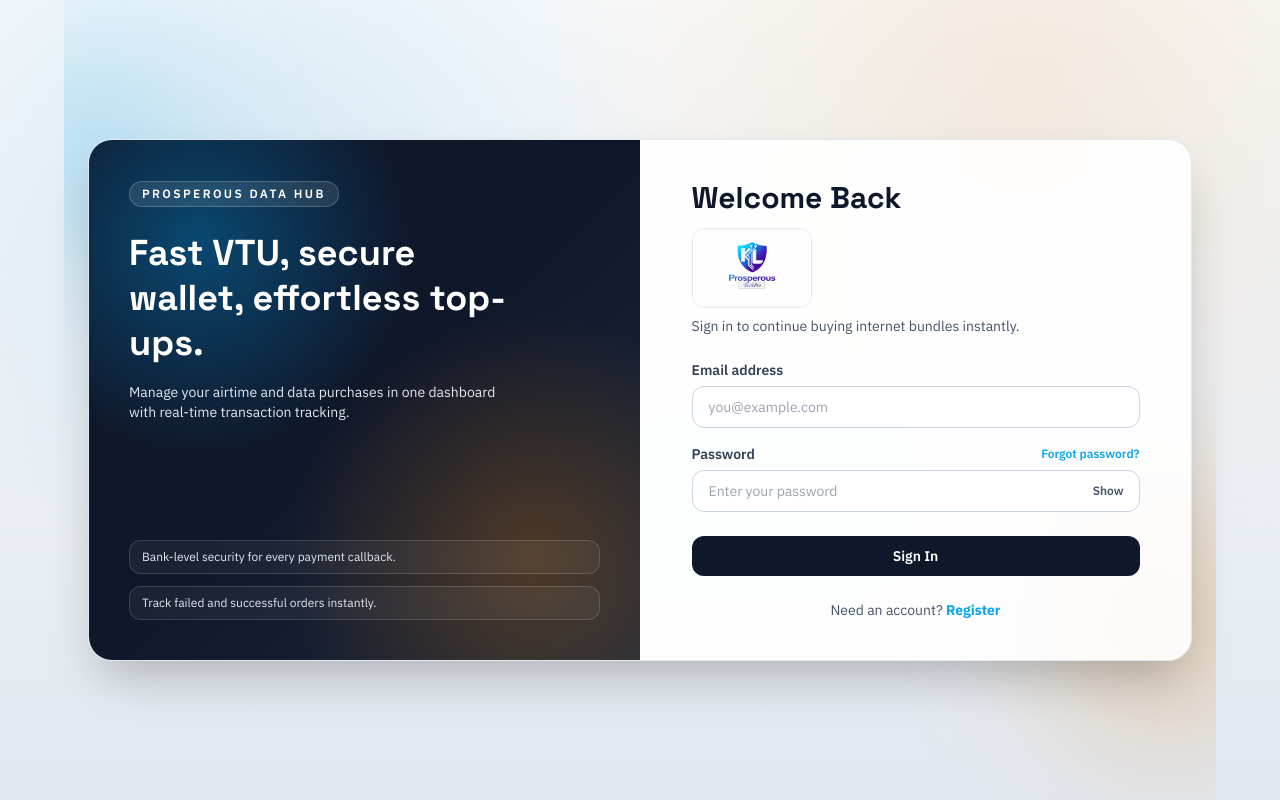
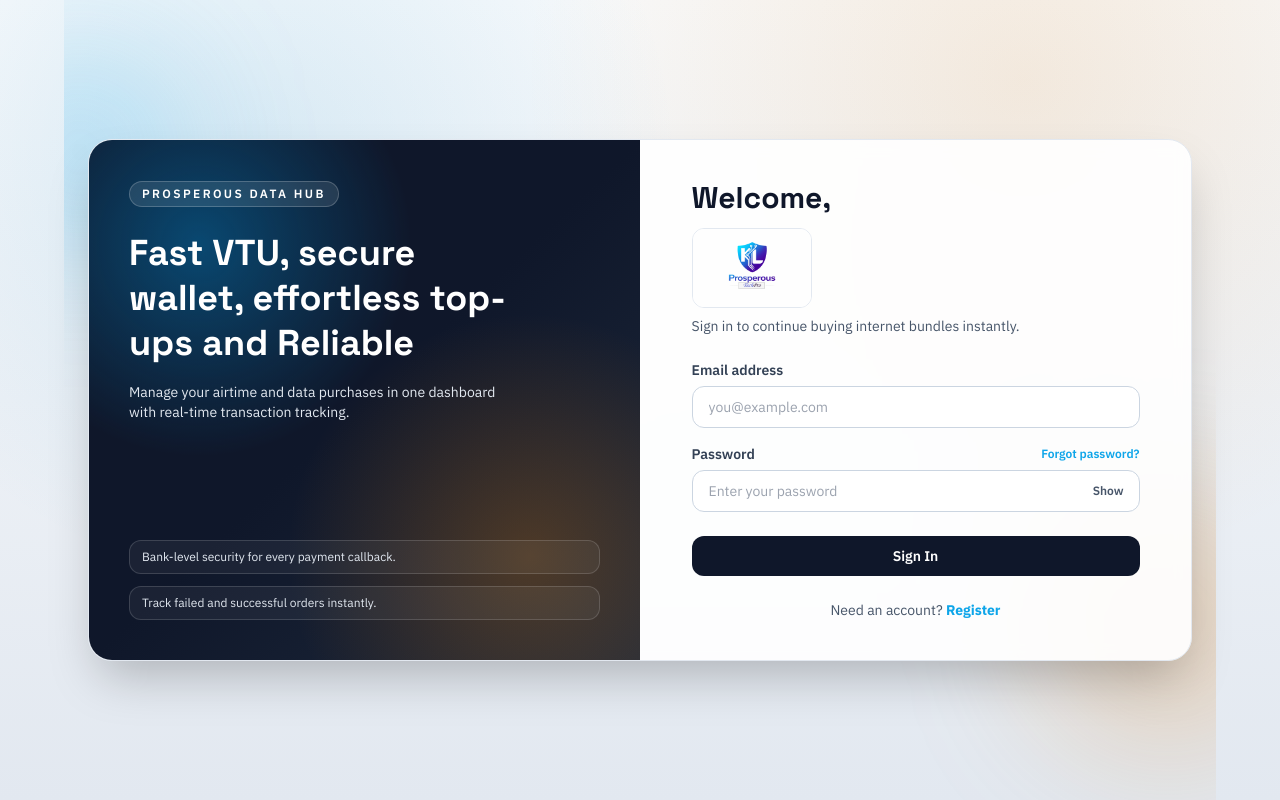
Before and after one commit to Prosperous-KL/data-hub, a Next.js app in the folder frontend/: page /login in a window 1280 px wide. Built offline with nearby package versions, Linux system fonts and the light colour scheme; no server answers.

Commit message:
Update login heading and matching e2e test

```diff
--- a/frontend/app/(auth)/login/page.js
+++ b/frontend/app/(auth)/login/page.js
@@ -52,7 +52,7 @@ export default function LoginPage() {
                 Prosperous Data Hub
               </p>
               <h2 className="mt-6 max-w-sm text-4xl font-black leading-tight" style={{ fontFamily: "var(--font-heading)" }}>
-                Fast VTU, secure wallet, effortless top-ups.
+                Fast VTU, secure wallet, effortless top-ups and Reliable
               </h2>
               <p className="mt-4 max-w-sm text-sm text-slate-200">
                 Manage your airtime and data purchases in one dashboard with real-time transaction tracking.
@@ -69,7 +69,7 @@ export default function LoginPage() {
         <section className="p-6 sm:p-8 md:p-10">
           <form onSubmit={onSubmit} className="mx-auto w-full max-w-md animate-floatUp">
             <h1 className="text-3xl font-black text-slate-900" style={{ fontFamily: "var(--font-heading)" }}>
-              Welcome Back
+              Welcome,
             </h1>
             <div className="mt-3">
               <Image
```
Also changed, not shown: 1 other file (tests, documents, lock files or other folders).
